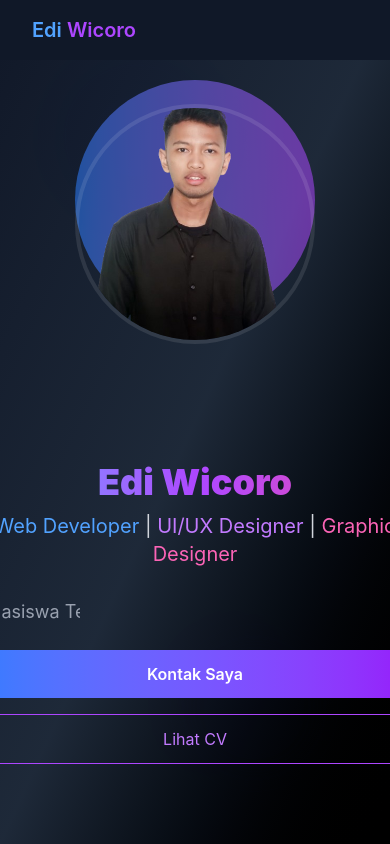
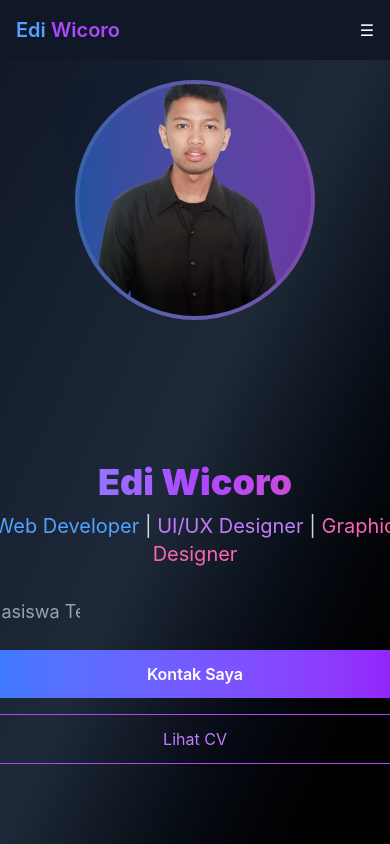
Before and after one commit to Ediw7/edi-portofolio, a React (Vite) app: page / in a window 390 px wide. Shown: the top 844 px of the page. Built offline with nearby package versions, Linux system fonts and the light colour scheme.

Commit message:
benerin responsive dikit

```diff
--- a/src/App.jsx
+++ b/src/App.jsx
@@ -11,9 +11,9 @@ import Footer from './components/Footer';
 
 const App = () => {
   return (
-    <div className="min-h-screen w-full bg-[#242424] text-white">
+    <div>
       <Navbar />
-      <div className="w-full">
+      <div>
         <section id="home">
           <Home />
         </section>
--- a/src/components/Home.jsx
+++ b/src/components/Home.jsx
@@ -36,26 +36,21 @@ const Home = () => {
           data-aos-duration="1000"
           className="text-center md:text-left z-10 mt-8 md:mt-0"
         >
-          {/* Nama dengan animasi berkedip dan glow */}
           <h1 className="text-4xl md:text-6xl font-black text-transparent bg-clip-text bg-gradient-to-r from-blue-400 via-purple-500 to-pink-500 mb-4">
             Edi Wicoro
           </h1>
 
-          {/* Profesi dengan animasi bergerak */}
           <p className="text-xl md:text-2xl text-gray-300 mb-6 animate-float">
             <span className="text-blue-400">Web Developer</span> |
             <span className="text-purple-400"> UI/UX Designer</span> |
             <span className="text-pink-400"> Graphic Designer</span>
           </p>
 
-          {/* Informasi tambahan dengan animasi mengetik */}
           <p className="text-lg md:text-xl text-gray-400 mb-6 animate-typing" data-aos="fade-up" data-aos-delay="200">
             Mahasiswa Teknik Komputer - Universitas Diponegoro
           </p>
 
-          {/* Tombol dengan animasi hover */}
           <div className="flex flex-col sm:flex-row gap-4 justify-center md:justify-start">
-            {/* Tombol WhatsApp */}
             <a
                 href="https://wa.me/6282325720215"
                 target="_blank"
@@ -65,7 +60,6 @@ const Home = () => {
                 Kontak Saya
             </a>
 
-            {/* Tombol View Portfolio */}
             <a
                 href="https://drive.google.com/drive/u/0/folders/17-CuYQHDdHo6lf9ZjQv8CMtEcvTVXorT"
                 target="_blank"
@@ -81,17 +75,14 @@ const Home = () => {
         <div
           data-aos="fade-right"
           data-aos-duration="1000"
-          className="relative"
+          className="relative w-60 h-60 md:w-80 md:h-80 mb-8 md:mb-0"
         >
-        <div className="w-60 h-60 md:w-80 md:h-80 relative">
-        <div className="absolute inset-0 bg-gradient-to-r from-blue-500 to-purple-500 rounded-full animate-pulse"></div>
-        <img
-            src="./images/edi.png"
-            alt="Your Photo"
-            className="absolute inset-0 rounded-full w-full h-full object-cover border-4 border-white/10 md:translate-y-0 translate-y-6"
-        />
-        </div>
-
+          <div className="absolute inset-0 bg-gradient-to-r from-blue-500 to-purple-500 rounded-full animate-pulse"></div>
+          <img
+              src="./images/edi.png"
+              alt="Your Photo"
+              className="absolute inset-0 rounded-full w-full h-full object-cover border-4 border-white/10"
+          />
         </div>
       </div>
 
--- a/src/components/Navbar.jsx
+++ b/src/components/Navbar.jsx
@@ -7,7 +7,7 @@ const Navbar = () => {
 
   const handleSetActive = (to) => {
     setActiveLink(to);
-    setIsMenuOpen(false); // Close menu after clicking a link on mobile
+    setIsMenuOpen(false);
   };
 
   const toggleMenu = () => {
@@ -24,16 +24,22 @@ const Navbar = () => {
 
   return (
     <nav className="bg-gray-900 text-white fixed top-0 left-0 w-full z-50">
-      <div className="relative flex justify-between items-center p-4 w-full mx-auto">
+      <div className="container mx-auto relative flex justify-between items-center p-4">
         {/* Logo */}
-        <div className="text-xl font-semibold ml-4 lg:ml-10 text-white">
+        <div className="text-xl font-semibold text-white">
           <span className="text-blue-400">Edi</span> <span className="text-purple-500">Wicoro</span>
         </div>
 
-
+        {/* Mobile Menu Toggle */}
+        <button
+          onClick={toggleMenu}
+          className="lg:hidden focus:outline-none"
+        >
+          {isMenuOpen ? '✕' : '☰'}
+        </button>
 
         {/* Desktop Menu */}
-        <ul className="hidden lg:flex space-x-6 mr-10">
+        <ul className="hidden lg:flex space-x-6">
           {navLinks.map((link) => (
             <li key={link.to}>
               <Link
@@ -51,15 +57,38 @@ const Navbar = () => {
         </ul>
 
         {/* Mobile Menu */}
-        <div className={`lg:hidden absolute top-full left-0 w-full bg-gray-900 transform transition-all duration-300 ease-in-out ${isMenuOpen ? 'translate-y-0 opacity-100' : '-translate-y-full opacity-0'}`}>
-          <ul className="flex flex-col space-y-4 p-6">
+        <div
+          className={`
+            lg:hidden
+            fixed
+            top-16
+            left-0
+            w-full
+            bg-gray-900
+            transform
+            transition-all
+            duration-300
+            ease-in-out
+            ${isMenuOpen ? 'translate-y-0 opacity-100' : '-translate-y-full opacity-0'}
+          `}
+        >
+          <ul className="flex flex-col space-y-4 p-4 items-center">
             {navLinks.map((link) => (
-              <li key={link.to}>
+              <li key={link.to} className="w-full text-center">
                 <Link
                   to={link.to}
                   smooth={true}
                   duration={500}
-                  className={`block text-white hover:text-purple-500 transition-all duration-300 ${activeLink === link.to ? 'text-purple-500' : ''}`}
+                  className={`
+                    block
+                    w-full
+                    py-2
+                    text-white
+                    hover:text-purple-500
+                    transition-all
+                    duration-300
+                    ${activeLink === link.to ? 'text-purple-500' : ''}
+                  `}
                   onSetActive={() => handleSetActive(link.to)}
                   onClick={() => setIsMenuOpen(false)}
                 >
```
